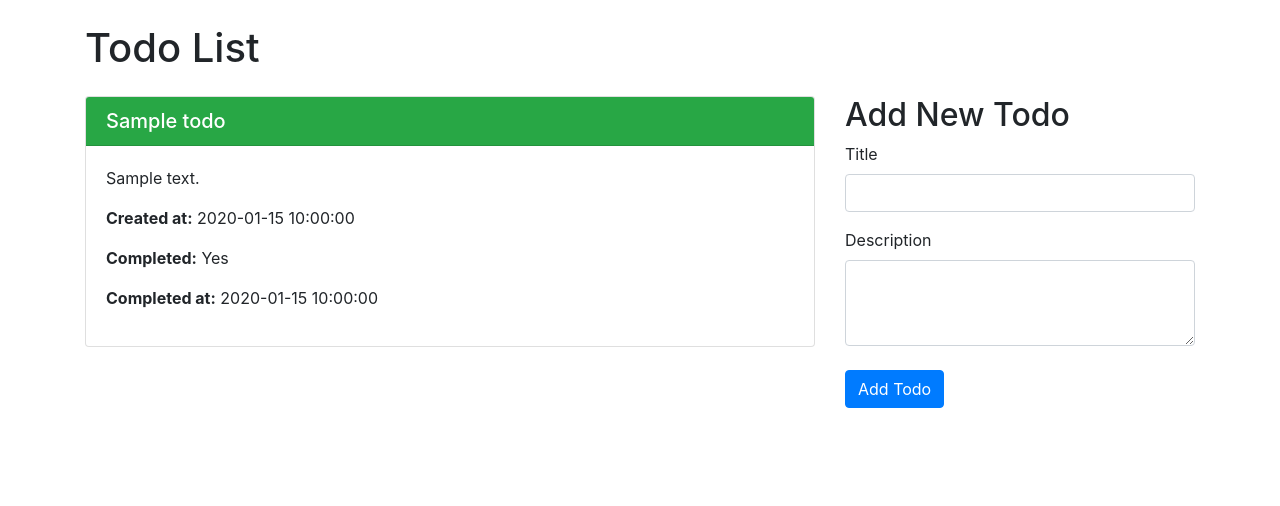
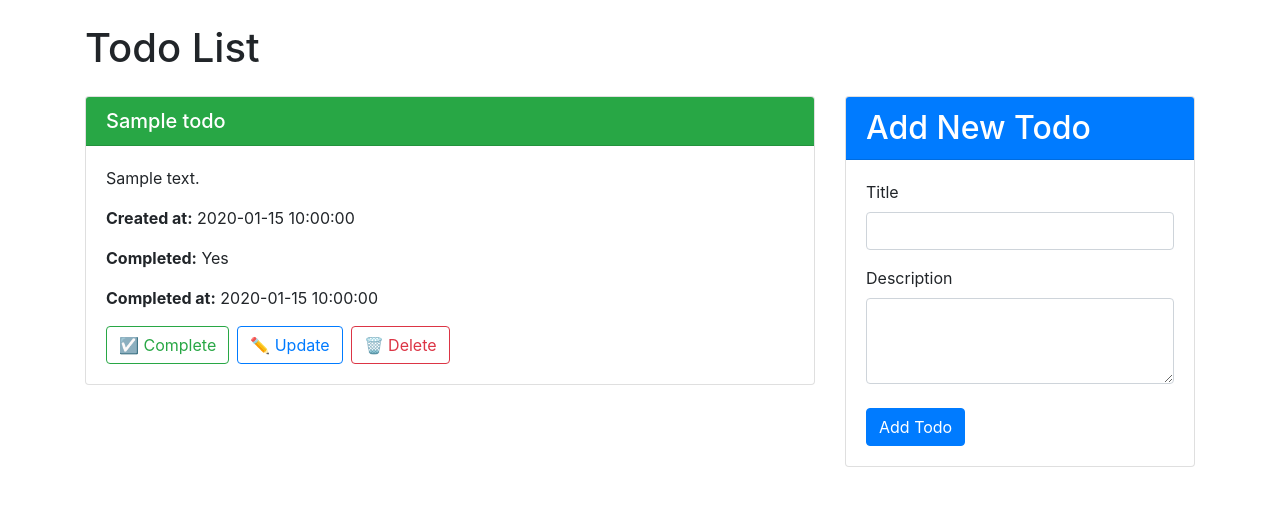
Before and after one commit to lunatic-bot/TodoApp, a FastAPI app: page / in a window 1280 px wide. Shown: the part 56-562 px from the top of the page. Run offline with FastAPI, Linux system fonts and the light colour scheme; tables that the repository leaves empty hold one stand-in row (values such as "Sample post"); some libraries are stand-ins or nearby versions.

Commit message:
AddandDelete

```diff
--- a/main.py
+++ b/main.py
@@ -2,7 +2,7 @@
 from fastapi import FastAPI, Depends, HTTPException
 from sqlalchemy.orm import Session
 from database import init_db, get_db
-from crud import get_todo_by_id, get_todos, create_todo, update_todo, delete_todo
+from crud import get_todo_by_id, get_todos, create_todo, update_todo, delete_todo, toggle_todo_completed_status
 from schemas import TodoResponse, TodoCreate, TodoUpdate
 from models import TodoItem
 
@@ -19,6 +19,9 @@ app = FastAPI()
 
 # Set up templates
 templates = Jinja2Templates(directory="templates")
+
+# Mount the static files directory
+app.mount("/static", StaticFiles(directory="static"), name="static")
 
 # Initialize the database
 init_db()
@@ -37,29 +40,21 @@ def read_todos(request: Request, db: Session = Depends(get_db)):
 #     return create_todo(db=db, title=todo.title, description=todo.description)
 
 
-@app.post("/todos/add-todo")
-async def add_todo(title: str = Form(...), description: str = Form(...), db: Session = Depends(get_db)):
-    # Create a new Todo object
-    # new_todo = TodoCreate(
-    #     title=title,
-    #     description=description,
-    #     completed=False
-    # )
-
-    # Add to the database
-    # db.add(new_todo)
-    # db.commit()
-    # db.refresh(new_todo)
-    db_todo = create_todo(db=db, title=title, description=description)
+@app.post("/todos/add-todo", tags=["Todos"])
+async def add_todo(request: Request, todo: TodoCreate, db: Session = Depends(get_db)):
+    db_todo = create_todo(db=db, title=todo.title, description=todo.description)
     if db_todo is None:
         raise HTTPException(status_code=404, detail="Todo not found")
 
+    return db_todo
+
+    # return templates.TemplateResponse("index.html", {"request": request, "todo": db_todo})
     # Redirect to the home page
-    return RedirectResponse(url="/", status_code=303)
+    # return RedirectResponse(url="/", status_code=303)
 
 
 
-@app.get("/todos/{todo_id}", response_model=TodoResponse)
+@app.get("/todos/get-todo/{todo_id}", response_model=TodoResponse, tags=["Todos"])
 def read_todo(todo_id: int, db: Session = Depends(get_db)):
     db_todo = get_todo_by_id(db, todo_id)
     if db_todo is None:
@@ -67,19 +62,21 @@ def read_todo(todo_id: int, db: Session = Depends(get_db)):
     return db_todo
 
 
-@app.get("/todos/", response_model=list[TodoResponse])
+@app.get("/todos", response_model=list[TodoResponse], tags=["Todos"])
 def read_todos(skip: int = 0, limit: int = 10, db: Session = Depends(get_db)):
     todos = get_todos(db, skip=skip, limit=limit)
     return todos
 
-@app.put("/todos/{todo_id}", response_model=TodoResponse)
+
+@app.put("/todos/update-todo/{todo_id}", response_model=TodoResponse, tags=["Todos"])
 def update_todo_endpoint(todo_id: int, todo: TodoUpdate, db: Session = Depends(get_db)):
     db_todo = update_todo(db, todo_id, title=todo.title, description=todo.description, completed=todo.completed)
     if db_todo is None:
         raise HTTPException(status_code=404, detail="Todo not found")
     return db_todo
 
-@app.delete("/todos/{todo_id}", response_model=TodoResponse)
+
+@app.delete("/todos/delete-todo/{todo_id}", response_model=TodoResponse, tags=["Todos"])
 def delete_todo_endpoint(todo_id: int, db: Session = Depends(get_db)):
     db_todo = delete_todo(db, todo_id)
     if db_todo is None:
@@ -87,6 +84,15 @@ def delete_todo_endpoint(todo_id: int, db: Session = Depends(get_db)):
     return db_todo
 
 
-@app.get("/about")
+@app.put("/todos/toggle-complete/{todo_id}", response_model=TodoResponse, tags=["Todos"])
+def toggle_todo_completion(todo_id: int, db: Session = Depends(get_db)):
+    db_todo = toggle_todo_completed_status(db, todo_id)
+    if db_todo is None:
+        raise HTTPException(status_code=404, detail="Todo not found")
+    return db_todo
+
+
+
+@app.get("/about", tags=["About"])
 def get_about(request : Request):
     return templates.TemplateResponse("about.html", {"request": request})
--- /dev/null
+++ b/static/script.js
@@ -0,0 +1,191 @@
+
+document.getElementById('todoForm').addEventListener('submit', async function(event) {
+    event.preventDefault(); // Prevent the form from submitting the traditional way
+
+    // Gather the form data
+    const formData = new FormData(this);
+    const data = {
+        title: formData.get('title'),
+        description: formData.get('description')
+    };
+
+    try {
+        // Send a POST request to the server
+        const response = await fetch('/todos/add-todo', {
+            method: 'POST',
+            headers: {
+                'Content-Type': 'application/json'
+            },
+            body: JSON.stringify(data)
+        });
+
+        if (response.ok) {
+            // Handle successful response
+            // alert('Todo added successfully!');
+            window.location.reload();
+            this.reset(); // Reset the form
+        } else {
+            // Handle errors
+            alert('Failed to add todo.');
+        }
+    } catch (error) {
+        // Handle network errors
+        console.error('Error:', error);
+        alert('An error occurred while adding the todo.');
+    }
+});
+
+
+// update toggle and delete button
+document.addEventListener('DOMContentLoaded', function() {
+    // Handle toggle complete
+    // document.querySelectorAll('.toggle-complete-btn').forEach(button => {
+    //     button.addEventListener('click', async function() {
+    //         const todoItem = this.closest('.todo-item');
+    //         const todoId = todoItem.getAttribute('data-id');
+    //         const completed = todoItem.querySelector('.completed-status').innerText === 'Yes';
+
+    //         try {
+    //             const response = await fetch(`/todos/toggle-complete/${todoId}`, {
+    //                 method: 'PATCH',
+    //                 headers: {
+    //                     'Content-Type': 'application/json'
+    //                 },
+    //                 body: JSON.stringify({ completed: !completed })
+    //             });
+
+    //             if (response.ok) {
+    //                 // Toggle the button color and completed status text
+    //                 todoItem.querySelector('.completed-status').innerText = completed ? 'No' : 'Yes';
+    //                 this.classList.toggle('btn-green');
+    //                 this.classList.toggle('btn-red');
+    //             } else {
+    //                 alert('Failed to toggle todo completion.');
+    //             }
+    //         } catch (error) {
+    //             console.error('Error:', error);
+    //             alert('An error occurred while toggling todo completion.');
+    //         }
+    //     });
+    // });
+
+    // Handle delete
+    // document.querySelectorAll('.delete-btn').forEach(button => {
+    //     button.addEventListener('click', async function() {
+    //         const todoItem = this.closest('.todo-item');
+    //         const todoId = todoItem.getAttribute('data-id');
+
+    //         try {
+    //             const response = await fetch(`/todos/delete_todo/${todoId}`, {
+    //                 method: 'DELETE'
+    //             });
+
+    //             if (response.ok) {
+    //                 todoItem.remove();
+    //             } else {
+    //                 alert('Failed to delete todo.');
+    //             }
+    //         } catch (error) {
+    //             console.error('Error:', error);
+    //             alert('An error occurred while deleting the todo.');
+    //         }
+    //     });
+    // });
+
+    // Handle update
+    document.querySelectorAll('.update-btn').forEach(button => {
+        button.addEventListener('click', function() {
+            const todoItem = this.closest('.todo-item');
+            const todoId = todoItem.getAttribute('data-id');
+            const title = todoItem.querySelector('strong').innerText;
+            const description = todoItem.querySelector('strong').nextSibling.textContent.trim();
+
+            // Populate the update form with the current todo details
+            document.getElementById('update-id').value = todoId;
+            document.getElementById('update-title').value = title;
+            document.getElementById('update-description').value = description;
+
+            // Show the update form
+            document.getElementById('update-form-container').style.display = 'block';
+        });
+    });
+
+    // Handle update form submission
+    document.getElementById('updateForm').addEventListener('submit', async function(event) {
+        event.preventDefault();
+
+        const todoId = document.getElementById('update-id').value;
+        const data = {
+            title: document.getElementById('update-title').value,
+            description: document.getElementById('update-description').value
+        };
+
+        try {
+            const response = await fetch(`/todos/update_todo/${todoId}`, {
+                method: 'PUT',
+                headers: {
+                    'Content-Type': 'application/json'
+                },
+                body: JSON.stringify(data)
+            });
+
+            if (response.ok) {
+                // Update the UI with the new details
+                const todoItem = document.querySelector(`.todo-item[data-id="${todoId}"]`);
+                todoItem.querySelector('strong').innerText = data.title;
+                todoItem.querySelector('strong').nextSibling.textContent = `: ${data.description}`;
+                document.getElementById('update-form-container').style.display = 'none';
+                alert('Todo updated successfully!');
+            } else {
+                alert('Failed to update todo.');
+            }
+        } catch (error) {
+            console.error('Error:', error);
+            alert('An error occurred while updating the todo.');
+        }
+    });
+});
+
+
+function deleteTodo(todoId) {
+    fetch(`/todos/delete-todo/${todoId}`, {
+        method: 'DELETE',
+        headers: {
+            'Content-Type': 'application/json'
+        }
+    })
+    .then(response => {
+        if (response.ok) {
+            // alert('Todo deleted successfully');
+            window.location.reload(); // Reload the page to reflect changes
+        } else {
+            alert('Failed to delete todo');
+        }
+    })
+    .catch(error => {
+        console.error('Error:', error);
+        alert('An error occurred while deleting the todo.');
+    });
+}
+
+
+function toggleComplete(todoId) {
+    fetch(`/todos/toggle-complete/${todoId}`, {
+        method: 'PUT', // Ensure this matches the method expected by your route
+        headers: {
+            'Content-Type': 'application/json'
+        }
+    })
+    .then(response => {
+        if (response.ok) {
+            alert('Todo status updated successfully');
+            window.location.reload(); // Reload the page to reflect changes
+        } else {
+            alert('Failed to update todo status');
+        }
+    })
+    .catch(error => {
+        console.error('Error:', error);
+        alert('An error occurred while updating the todo status.');
+    });
+}
--- a/templates/base.html
+++ b/templates/base.html
@@ -5,6 +5,8 @@
     <meta name="viewport" content="width=device-width, initial-scale=1.0">
     <title>{% block title %}Todo App{% endblock %}</title>
     <link rel="stylesheet" href="https://stackpath.bootstrapcdn.com/bootstrap/4.5.2/css/bootstrap.min.css">
+    <!-- <link rel="stylesheet" href="/static/style.css"> Optional CSS file -->
+    <script src="/static/script.js" defer></script>
 </head>
 <body>
     <nav class="navbar navbar-expand-lg navbar-dark bg-dark">
--- a/templates/index.html
+++ b/templates/index.html
@@ -18,13 +18,75 @@
                 {% if todo.completed %}
                 <p><strong>Completed at:</strong> {{ todo.completion_time }}</p>
                 {% endif %}
+
+                <!-- Action Buttons -->
+                <div class="d-flex justify-content-start mt-3">
+                    <!-- Toggle Complete Button -->
+                    <form class="mr-2">
+                        <button type="submit" class="btn btn-outline-{{ 'success' if todo.completed else 'danger' }}" onclick="toggleComplete({{ todo.id }})">
+                            {{ '☑️' if todo.completed else '⬜' }} Complete
+                        </button>
+                    </form>
+
+                    <!-- Update Button -->
+                    <button type="button" class="btn btn-outline-primary mr-2" data-toggle="modal" data-target="#updateTodoModal{{ todo.id }}">
+                        ✏️ Update
+                    </button>
+
+                    <!-- Delete Button -->
+                    <form class="mr-2">
+                        <!-- <button type="submit" class="btn btn-outline-danger">
+                            🗑️ Delete
+                        </button> -->
+                        <!-- Delete Button -->
+                        <button class="btn btn-outline-danger" onclick="deleteTodo({{ todo.id }})">
+                        🗑️ Delete
+                        </button>
+
+                    </form>
+                </div>
+            </div>
+        </div>
+
+        <!-- Update Modal -->
+        <div class="modal fade" id="updateTodoModal{{ todo.id }}" tabindex="-1" role="dialog" aria-labelledby="updateTodoModalLabel{{ todo.id }}" aria-hidden="true">
+            <div class="modal-dialog" role="document">
+                <div class="modal-content">
+                    <div class="modal-header">
+                        <h5 class="modal-title" id="updateTodoModalLabel{{ todo.id }}">Update Todo</h5>
+                        <button type="button" class="close" data-dismiss="modal" aria-label="Close">
+                            <span aria-hidden="true">&times;</span>
+                        </button>
+                    </div>
+                    <form action="/todos/update-todo/{{ todo.id }}" method="post">
+                        <div class="modal-body">
+                            <div class="form-group">
+                                <label for="updateTitle{{ todo.id }}">Title</label>
+                                <input type="text" class="form-control" id="updateTitle{{ todo.id }}" name="title" value="{{ todo.title }}" required>
+                            </div>
+                            <div class="form-group">
+                                <label for="updateDescription{{ todo.id }}">Description</label>
+                                <textarea class="form-control" id="updateDescription{{ todo.id }}" name="description" rows="3" required>{{ todo.description }}</textarea>
+                            </div>
+                        </div>
+                        <div class="modal-footer">
+                            <button type="button" class="btn btn-secondary" data-dismiss="modal">Close</button>
+                            <button type="submit" class="btn btn-primary">Save changes</button>
+                        </div>
+                    </form>
+                </div>
             </div>
         </div>
         {% endfor %}
     </div>
+
     <div class="col-md-4">
-        <h2>Add New Todo</h2>
-        <form action="/add-todo" method="post">
+        <div class="card">
+            <div class="card-header bg-primary text-white">
+                <h2 class="card-title mb-0">Add New Todo</h2>
+            </div>
+            <div class="card-body">
+                <form id="todoForm">
                     <div class="form-group">
                         <label for="title">Title</label>
                         <input type="text" class="form-control" id="title" name="title" required>
@@ -37,4 +99,6 @@
                 </form>
             </div>
         </div>
+    </div>
+</div>
 {% endblock %}
```
Also changed, not shown: crud.py (+15 -2 lines). Lines whose indentation alone changed are shown as unchanged.
